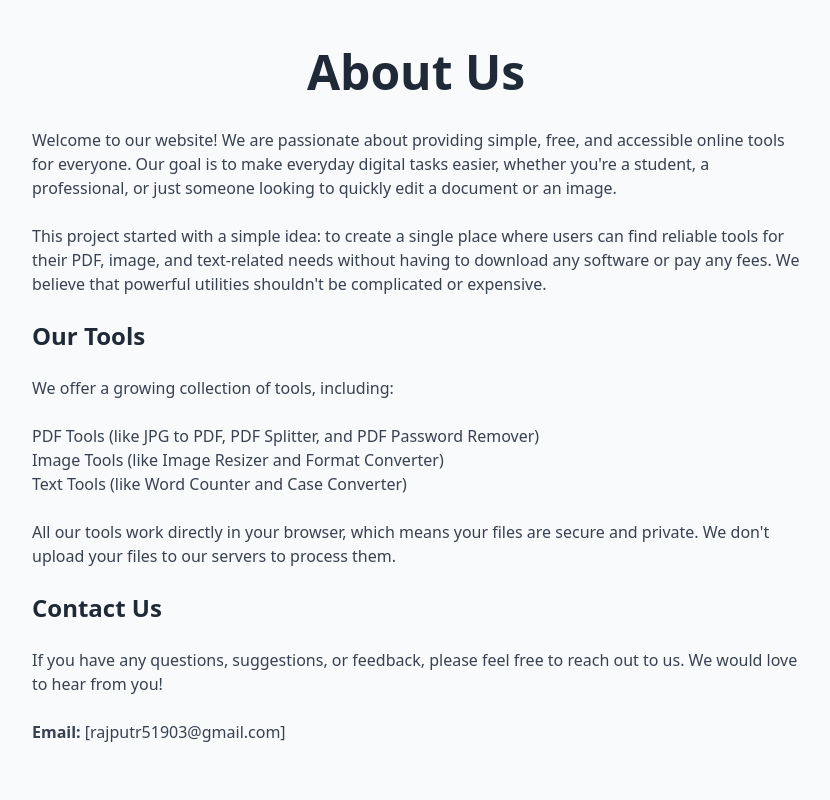
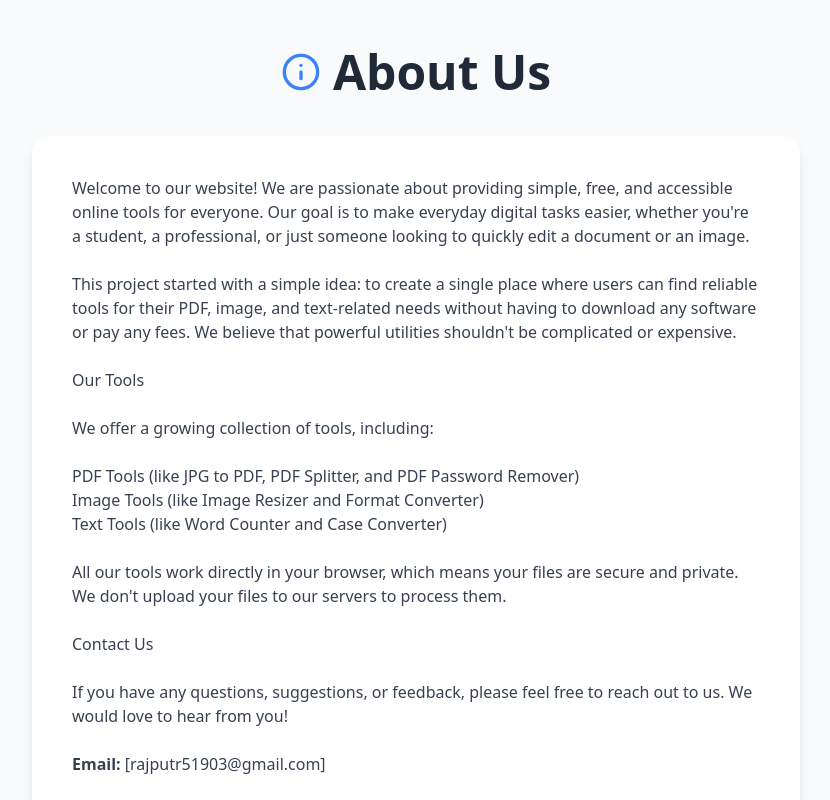
Before and after one commit to studybuild576-commits/my-tool-website, a Next.js app: page /about in a window 1280 px wide. Shown: the top 800 px of the page, without its empty margins (224-1054 px from the left). Built offline with nearby package versions, Linux system fonts and the light colour scheme.

Commit message:
Update page.tsx

```diff
--- a/app/about/page.tsx
+++ b/app/about/page.tsx
@@ -1,4 +1,5 @@
 import type { Metadata } from 'next';
+import { Info } from 'lucide-react'; // सुंदर आइकॉन के लिए
 
 export const metadata: Metadata = {
   title: "About Us",
@@ -9,17 +10,22 @@ export default function AboutPage() {
   return (
     <main className="container mx-auto px-4 py-12">
       <div className="max-w-3xl mx-auto">
-        <h1 className="text-4xl md:text-5xl font-extrabold text-gray-800 text-center mb-8">
-          About Us
-        </h1>
-        <div className="prose lg:prose-xl text-gray-700 space-y-6">
+        <header className="text-center mb-10">
+          <h1 className="text-4xl md:text-5xl font-extrabold text-gray-800 flex items-center justify-center gap-3">
+            <Info className="w-10 h-10 text-blue-500" />
+            About Us
+          </h1>
+        </header>
+
+        {/* कंटेंट को एक सुंदर कार्ड में रखा गया है */}
+        <div className="bg-white p-8 md:p-10 rounded-2xl shadow-lg prose lg:prose-xl text-gray-700 space-y-6">
           <p>
             Welcome to our website! We are passionate about providing simple, free, and accessible online tools for everyone. Our goal is to make everyday digital tasks easier, whether you're a student, a professional, or just someone looking to quickly edit a document or an image.
           </p>
           <p>
             This project started with a simple idea: to create a single place where users can find reliable tools for their PDF, image, and text-related needs without having to download any software or pay any fees. We believe that powerful utilities shouldn't be complicated or expensive.
           </p>
-          <h2 className="text-2xl font-bold text-gray-800">Our Tools</h2>
+          <h2>Our Tools</h2>
           <p>
             We offer a growing collection of tools, including:
           </p>
@@ -31,7 +37,7 @@ export default function AboutPage() {
           <p>
             All our tools work directly in your browser, which means your files are secure and private. We don't upload your files to our servers to process them.
           </p>
-          <h2 className="text-2xl font-bold text-gray-800">Contact Us</h2>
+          <h2>Contact Us</h2>
           <p>
             If you have any questions, suggestions, or feedback, please feel free to reach out to us. We would love to hear from you!
           </p>
```
